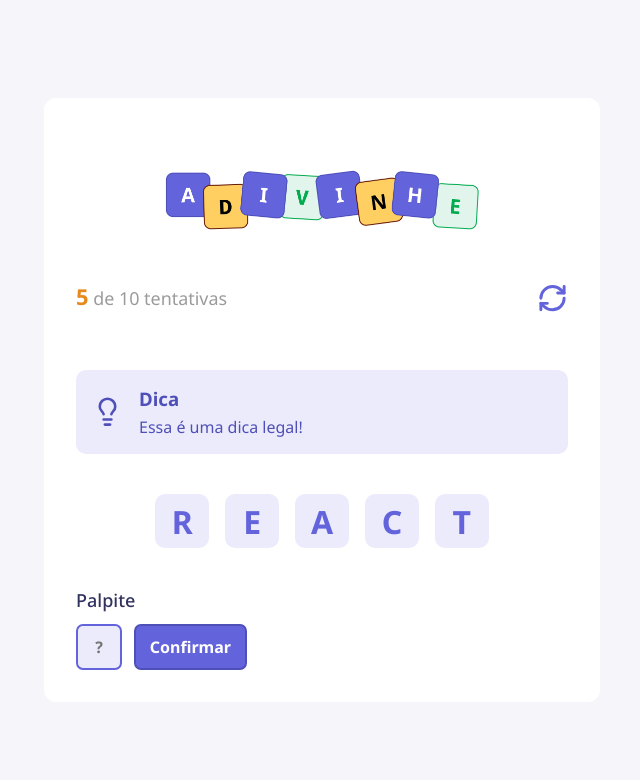
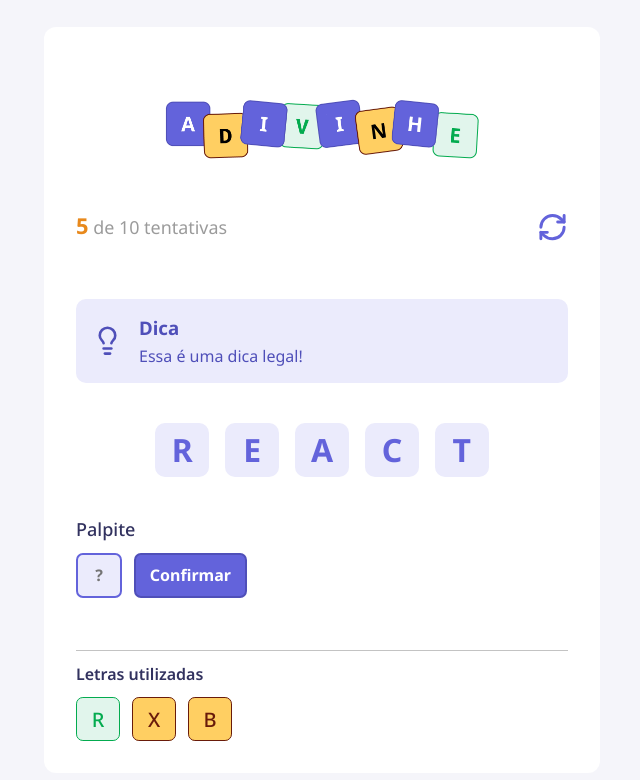
Before and after one commit to danilopinho75/adivinhe, a React (Vite) app: page / in a window 1280 px wide. Shown: the top 780 px of the page, without its empty margins (318-958 px from the left). Built offline with nearby package versions, Linux system fonts and the light colour scheme.

Commit message:
Criando componente de letras usadas e utilizando variações de estilos no componente

```diff
--- a/src/App.tsx
+++ b/src/App.tsx
@@ -5,6 +5,7 @@
 import { Tip } from "./components/Tip";
 import { Input } from "./components/Input";
 import { Button } from "./components/Button";
+import { LettersUsed } from "./components/LettersUsed";
 
 export default function App() {
 
@@ -33,6 +34,8 @@
           <Button title="Confirmar" />
         </div>
 
+        <LettersUsed />
+
       </main>
     </div>
   );
--- a/src/components/Letter/index.tsx
+++ b/src/components/Letter/index.tsx
@@ -2,11 +2,20 @@
 
 type Props = {
   value?: string
+  size?: "default" | "small"
+  color?: "default" | "correct" | "wrong"
 }
 
-export function Letter({ value = "" }: Props) {
+export function Letter({ value = "", size = "default", color = "default" }: Props) {
   return (
-    <div className={styles.letter}>
+    <div
+      className={`
+        ${styles.letter}
+        ${size === "small" && styles.letterSmall}
+        ${color === "correct" && styles.letterCorrect}
+        ${color === "wrong" && styles.letterWrong}
+      `}
+    >
       <span>{value}</span>
     </div>
   );
--- a/src/components/Letter/styles.module.css
+++ b/src/components/Letter/styles.module.css
@@ -14,3 +14,24 @@
   align-items: center;
   justify-content: center;
 }
+
+.letterSmall {
+  width: 2.75rem;
+  height: 2.75rem;
+  border-radius: 0.43rem;
+  font-size: 1.25rem;
+  font-weight: 500;
+  border: 1px solid #6363db;
+}
+
+.letterCorrect {
+  background-color: #e1f5ec;
+  color: #03ab4f;
+  border-color: #03ab4f;
+}
+
+.letterWrong {
+  background-color: #ffcf62;
+  color: #691b0a;
+  border-color: #691b0a;
+}
--- /dev/null
+++ b/src/components/LettersUsed/index.tsx
@@ -0,0 +1,18 @@
+import styles from "./styles.module.css";
+
+import { Letter } from "../Letter";
+
+export function LettersUsed() {
+  return (
+    <div className={styles.lettersUsed}>
+      <h5>Letras utilizadas</h5>
+
+      <div>
+        <Letter value="R" size="small" color="correct" />
+        <Letter value="X" size="small" color="wrong" />
+        <Letter value="B" size="small" color="wrong" />
+      </div>
+
+    </div>
+  );
+}
--- /dev/null
+++ b/src/components/LettersUsed/styles.module.css
@@ -0,0 +1,18 @@
+.lettersUsed {
+  width: 100%;
+  margin-top: 3.25rem;
+  border-top: 1px solid #c3c3c3;
+}
+
+.lettersUsed > h5 {
+  color: #32325f;
+  font-size: 1rem;
+  font-weight: 600;
+  margin: 0.75rem 0;
+}
+
+.lettersUsed > div {
+  display: flex;
+  gap: 0.75rem;
+  flex-wrap: wrap;
+}
```
